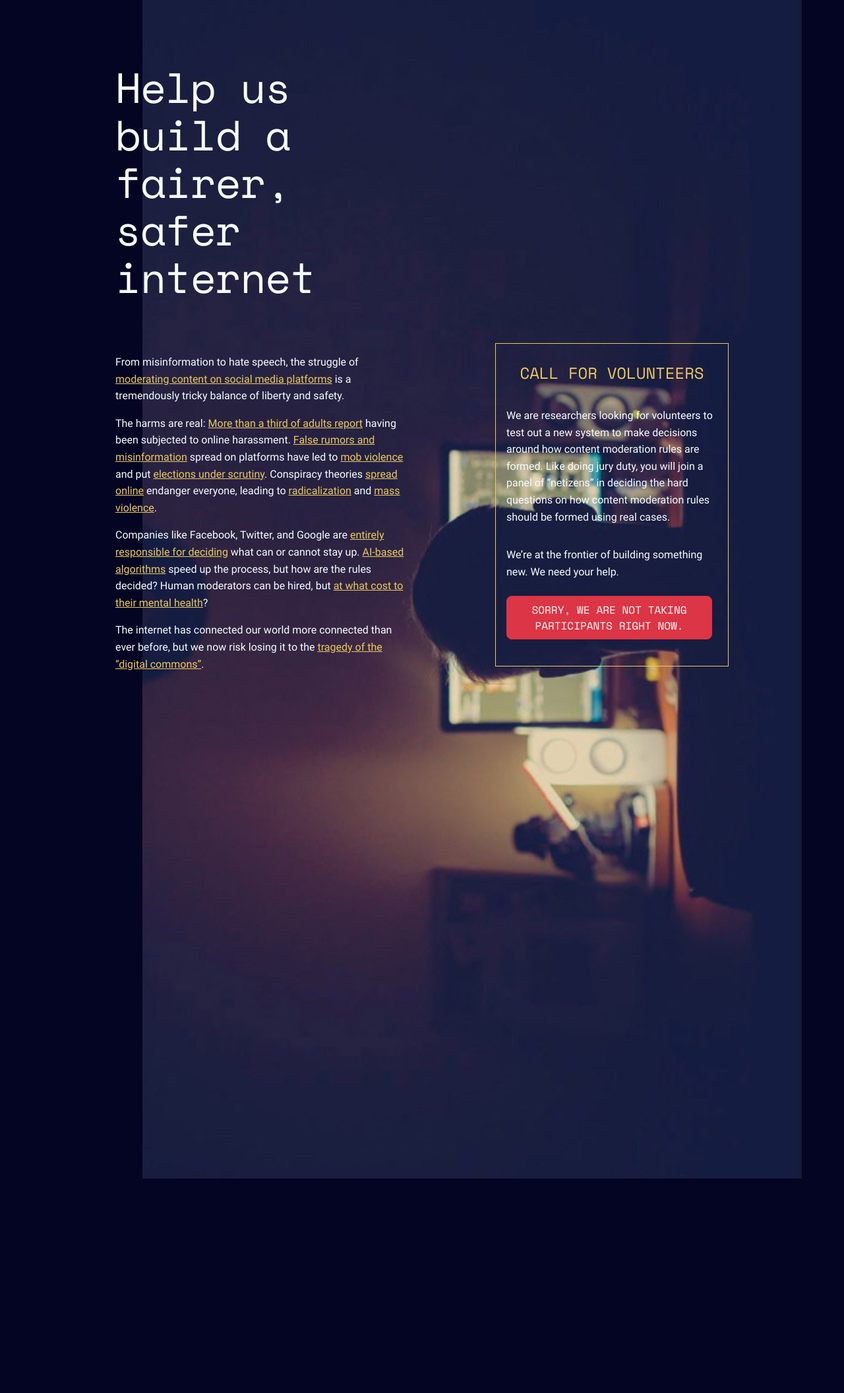
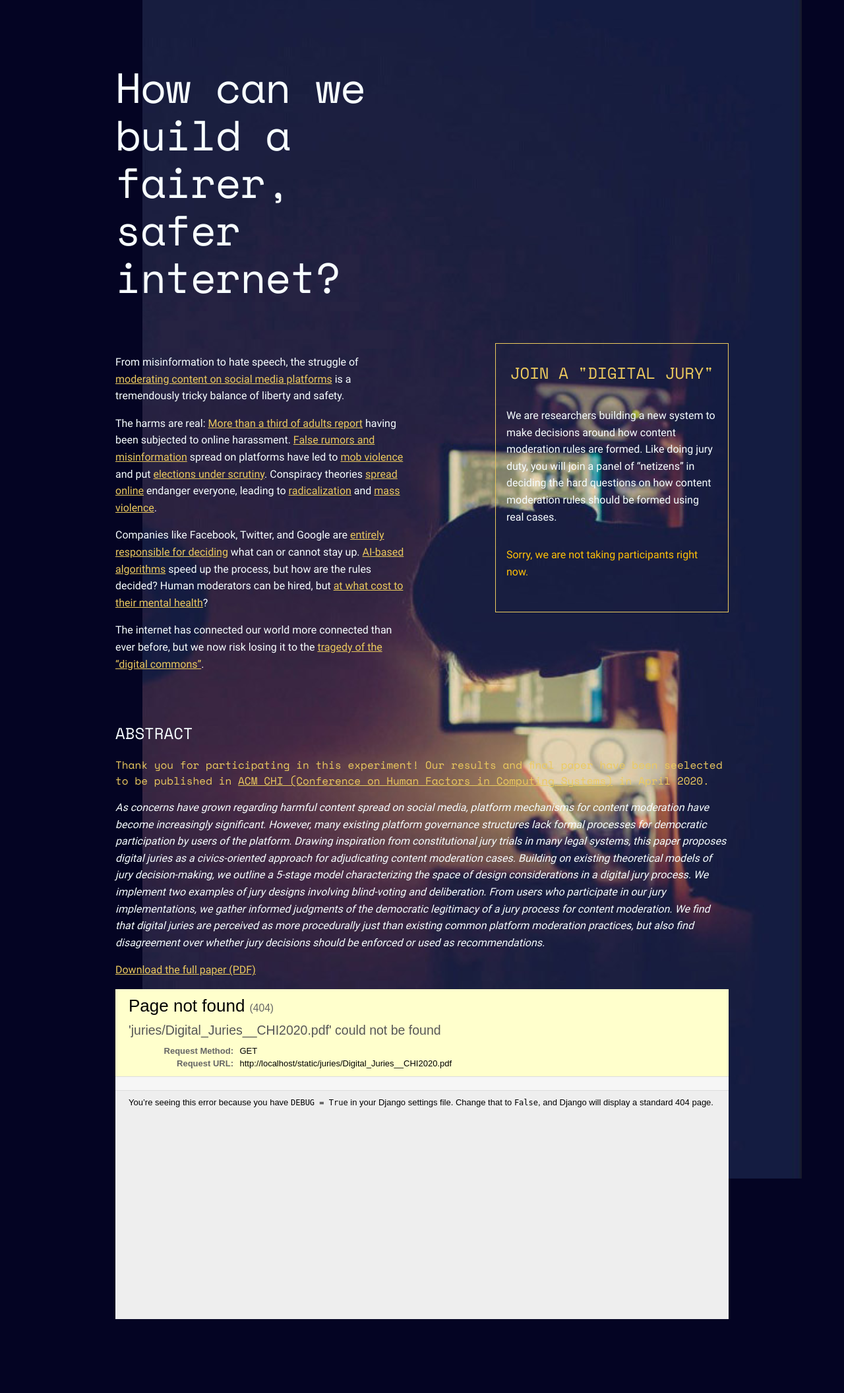
Before and after one commit to amyxzhang/digitaljuries2, a Django app: template juries/templates/juries/index.html in a window 1280 px wide. Shown: the whole page at 66% size. Before the commit the page ends 1786 px from the top, so only its background shows below. Run offline with Django 3.2, Linux system fonts and the light colour scheme; the template is opened without the code that fills it, so the values that code supplies are empty; some libraries are stand-ins or nearby versions.

Commit message:
Add paper to first page

```diff
--- a/juries/templates/juries/index.html
+++ b/juries/templates/juries/index.html
@@ -14,7 +14,8 @@
 		<div class="row">
 			<div class="col-sm-1 col-xs-12"></div>
 			<div class="col-sm-5 col-xs-12">
-				<h1 class="headline">Help us build a fairer, safer internet</h1>
+				<!-- <h1 class="headline">Help us build a fairer, safer internet</h1> -->
+				<h1 class="headline">How can we build a fairer, safer internet?</h1>
 			</div>
 			<div class="col-sm-6 col-xs-12"></div>
 		</div>
@@ -33,19 +34,39 @@
 
 			<div class="col-md-4 col-sm-12">
 				<div class="callout">
-					<h3 class="yellow mt-0">Call for Volunteers</h3>
 
-					<p>We are researchers looking for volunteers to test out a new system to make decisions around how content moderation rules are formed. Like doing jury duty, you will join a panel of “netizens” in deciding the hard questions on how content moderation rules should be formed using real cases.</p>
-					<p>We’re at the frontier of building something new. We need your help.</p>
+					<h3 class="yellow mt-0">Join a "Digital Jury"</h3>
+
+					<p>We are researchers building a new system to make decisions around how content moderation rules are formed. Like doing jury duty, you will join a panel of “netizens” in deciding the hard questions on how content moderation rules should be formed using real cases.</p>
+					<!-- <p>We’re at the frontier of building something new. We need your help.</p> -->
 
 					{% if active %}
-						<a href="/consent" class="btn btn-lg btn-primary">Join the Experiment</a>
+						<a href="/consent" class="btn btn-lg btn-primary">Start Experiment</a>
 					{% else %}
-						<button class="btn btn-lg btn-danger">Sorry, we are not taking participants right now.</button>
+						<p class="text-warning">Sorry, we are not taking participants right now.</p>
 					{% endif %}
 				</div>
 			</div>
+		</div>
 
+
+		<div class="row">
+			<div class="col-md-1 col-sm-12"></div>
+			<div class="col-md-10 col-sm-12">
+
+				<hr />
+
+				<h3>Abstract</h3>
+
+				<span class="yellow">Thank you for participating in this experiment! Our results and final paper have been seelected to be published in <a href="https://chi2020.acm.org/" target="_blank">ACM CHI (Conference on Human Factors in Computing Systems)</a> in April 2020.</span>
+
+				<p><em>As concerns have grown regarding harmful content spread on social media, platform mechanisms for content moderation have become increasingly significant. However, many existing platform governance structures lack formal processes for democratic participation by users of the platform. Drawing inspiration from constitutional jury trials in many legal systems, this paper proposes digital juries as a civics-oriented approach for adjudicating content moderation cases. Building on existing theoretical models of jury decision-making, we outline a 5-stage model characterizing the space of design considerations in a digital jury process. We implement two examples of jury designs involving blind-voting and deliberation. From users who participate in our jury implementations, we gather informed judgments of the democratic legitimacy of a jury process for content moderation. We find that digital juries are perceived as more procedurally just than existing common platform moderation practices, but also find disagreement over whether jury decisions should be enforced or used as recommendations.</em></p>
+
+				<p><a href={% static "juries/Digital_Juries__CHI2020.pdf" %}>Download the full paper (PDF)</a></p>
+
+				<iframe src={% static "juries/Digital_Juries__CHI2020.pdf" %} width="100%" height="500px" frameborder="0">
+				</iframe>
+			</div>
 		</div>
 	</section>
 
--- a/juries/templates/juries/thankyou.html
+++ b/juries/templates/juries/thankyou.html
@@ -10,7 +10,7 @@
 
 <main class="flex-shrink-0" role="main">
 	<section class="container">
-		<h1 class="headline">Thank you!</h1>
+		<h2 class="headline">Thank you!</h2>
 
 		<p>Thank you for taking this survey and helping contribute to our research! We are a team of researchers working on a study of how people perceive digital juries as content moderation systems. This study investigates whether different forms of democratic input improve perceptions of justice on online social media sites. For any follow-up questions or concerns, please contact the researchers: <a href="mailto:jfan@mde.harvard.edu">Jenny</a> or <a href="mailto:axz@mit.edu">Amy</a>.</p>
 
```
Also changed, not shown: readme.md (added), 1 other file.
